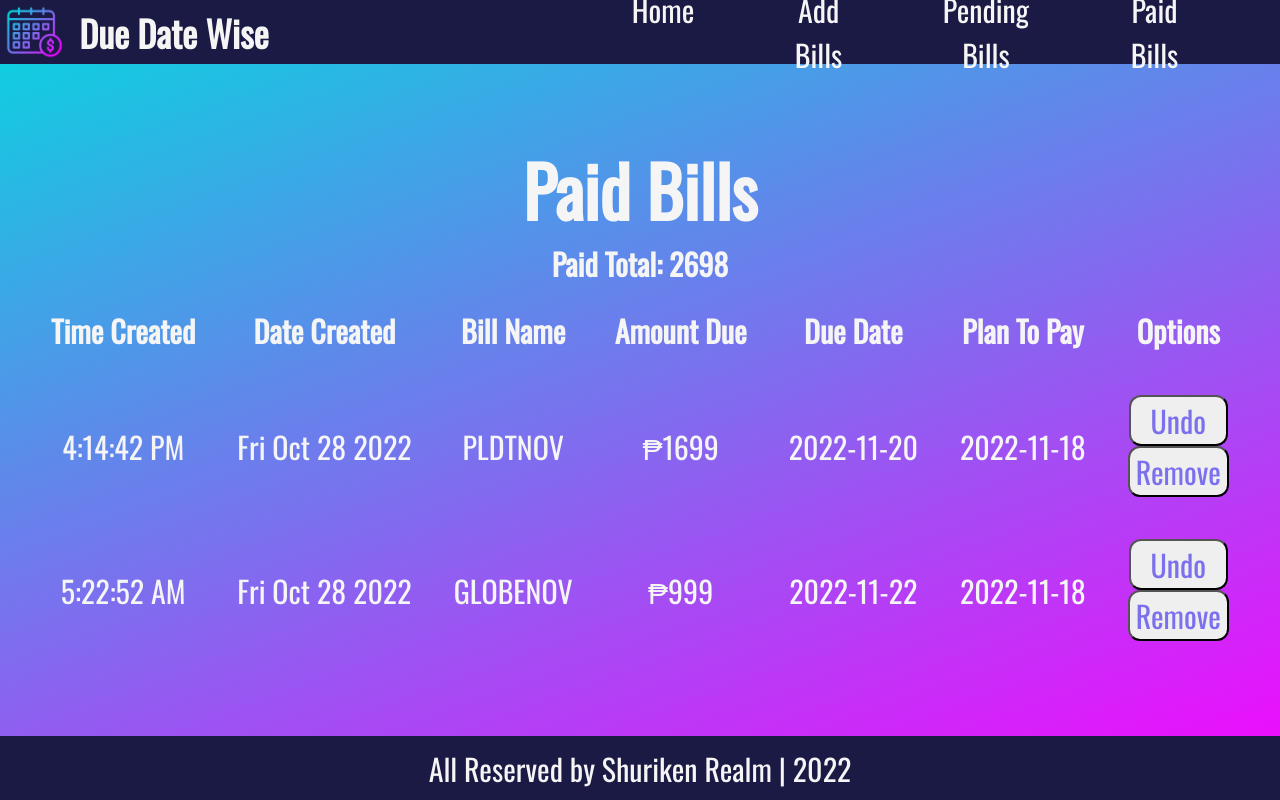
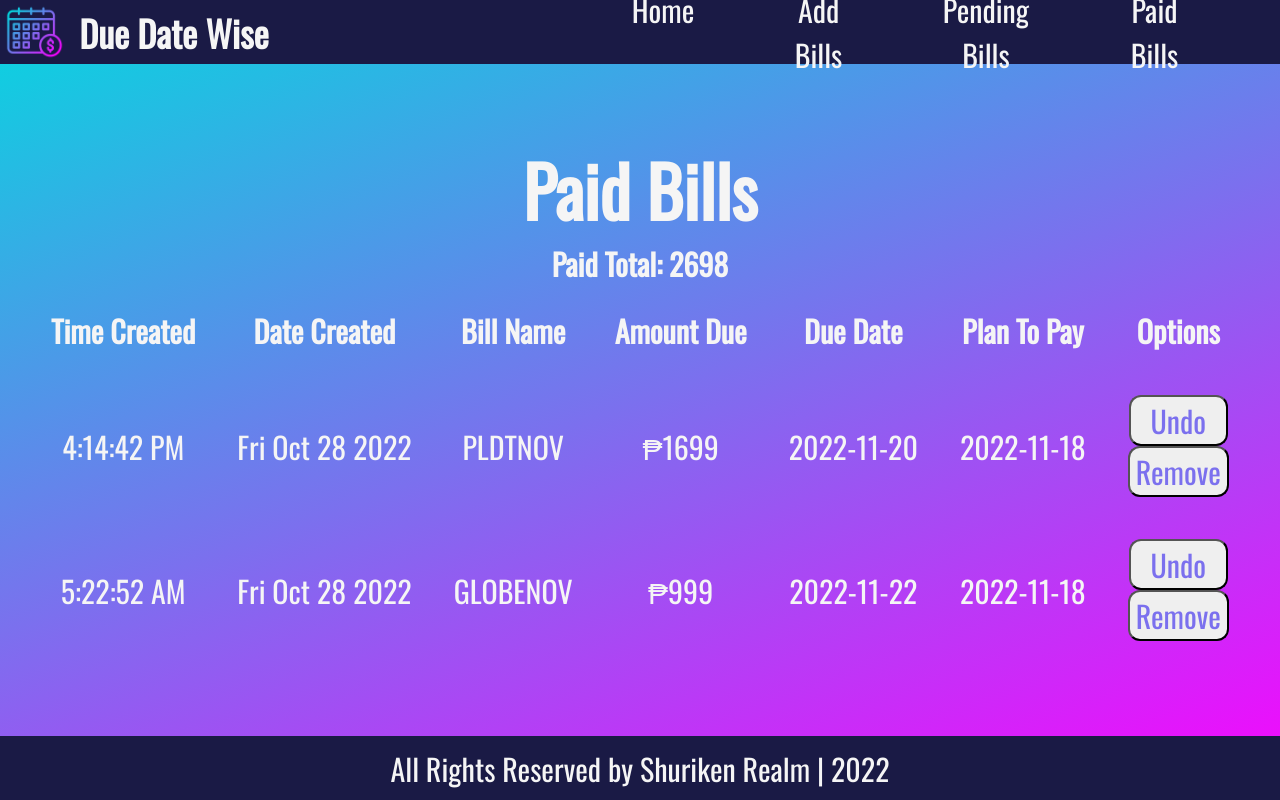
Before and after one commit to dyankristoper/todo-app, a React (Create React App) app in the folder p3-react-app/: page /paid-bills in a window 1280 px wide. Built offline with nearby package versions, Linux system fonts and the light colour scheme; a web font is replaced by a local one.

Commit message:
feat: testing

```diff
--- a/p3-react-app/src/components/Footer.js
+++ b/p3-react-app/src/components/Footer.js
@@ -3,7 +3,7 @@
 
 const Footer = () => {
   return (
-    <footer>All Reserved by Shuriken Realm | 2022</footer>
+    <footer>All Rights Reserved by Shuriken Realm | 2022</footer>
   )
 }
 
```
